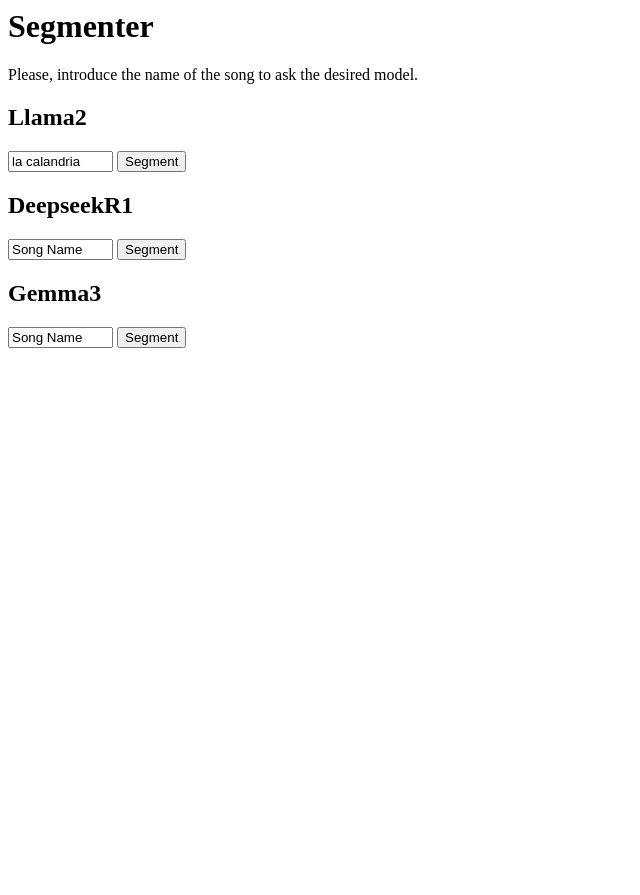
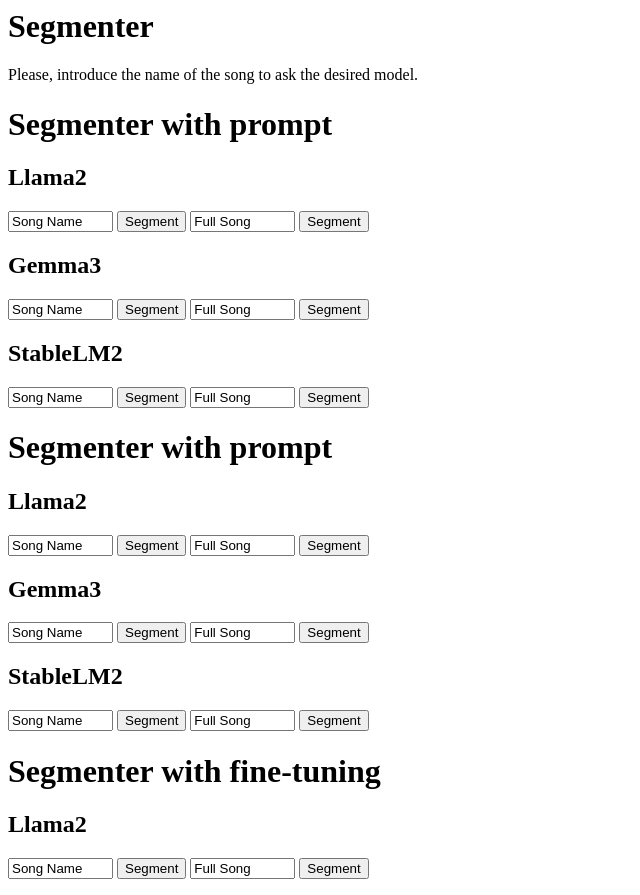
Before and after one commit to marsache/DigiFolk_TFG, a Flask app: page / in a window 1280 px wide. Shown: the whole page, without its empty margins (0-640 px from the left). Before the commit the page ends 348 px from the top, so only its background shows below. Run offline with Flask 3, Linux system fonts and the light colour scheme.

Commit message:
Correcciones servicio web

```diff
--- a/templates/index.html
+++ b/templates/index.html
@@ -5,22 +5,73 @@
 <body>
     <h1>Segmenter</h1>
     <p>Please, introduce the name of the song to ask the desired model.</p>
+
+    <h1>Segmenter with prompt</h1>
+
     <h2>Llama2</h2>
-    <input value="la calandria" type="text" id="segmenter2_llama2" name="segmenter2_llama2" required minlength="4" maxlength="20" size="10" />
-    <button onclick="performPost('segmenter2_llama2')">Segment</button>
-    <div id="segmenter2_llama2_response">
+    <input value="Song Name" type="text" id="segmenter_llama2" name="segmenter_llama2" required minlength="4" maxlength="20" size="10" />
+    <button onclick="performPost('segmenter_llama2')">Segment</button>
+    <input value="Full Song" type="text" id="segmenter_llama2" name="segmenter_llama2" required minlength="4" maxlength="20" size="10" />
+    <button onclick="performPostWLyrics('segmenter_llama2')">Segment</button>
+    <div id="segmenter_llama2_response">
         <p id="responseText"></p>
     </div>
-    <h2>DeepseekR1</h2>
-    <input value="Song Name" type="text" id="segmenter3_deepseekr1" name="segmenter3_deepseekr1" required minlength="4" maxlength="20" size="10" />
-    <button onclick="performPost('segmenter3_deepseekr1')">Segment</button>
-    <div id="segmenter3_deepseekr1_response">
+
+    <h2>Gemma3</h2>
+    <input value="Song Name" type="text" id="segmenter_gemma3" name="segmenter_gemma3" required minlength="4" maxlength="20" size="10" />
+    <button onclick="performPost('segmenter_gemma3')">Segment</button>
+    <input value="Full Song" type="text" id="segmenter_gemma3" name="segmenter_gemma3" required minlength="4" maxlength="20" size="10" />
+    <button onclick="performPostWLyrics('segmenter_gemma3')">Segment</button>
+    <div id="segmenter_gemma3_response">
         <p id="responseText"></p>
     </div>
+
+    <h2>StableLM2</h2>
+    <input value="Song Name" type="text" id="segmenter_stablelm2" name="segmenter_stablelm2" required minlength="4" maxlength="20" size="10" />
+    <button onclick="performPost('segmenter_stablelm2')">Segment</button>
+    <input value="Full Song" type="text" id="segmenter_stablelm2" name="segmenter_stablelm2" required minlength="4" maxlength="20" size="10" />
+    <button onclick="performPostWLyrics('segmenter_stablelm2')">Segment</button>
+    <div id="segmenter_stablelm2_response">
+        <p id="responseText"></p>
+    </div>
+
+    <h1>Segmenter with prompt</h1>
+
+    <h2>Llama2</h2>
+    <input value="Song Name" type="text" id="segmenter_llama2" name="segmenter_llama2" required minlength="4" maxlength="20" size="10" />
+    <button onclick="performPost('segmenter_llama2')">Segment</button>
+    <input value="Full Song" type="text" id="segmenter_llama2" name="segmenter_llama2" required minlength="4" maxlength="20" size="10" />
+    <button onclick="performPostWLyrics('segmenter_llama2')">Segment</button>
+    <div id="segmenter_llama2_response">
+        <p id="responseText"></p>
+    </div>
+
     <h2>Gemma3</h2>
-    <input value="Song Name" type="text" id="segmenter2_gemma3" name="segmenter2_gemma3" required minlength="4" maxlength="20" size="10" />
-    <button onclick="performPost('segmenter2_gemma3')">Segment</button>
-    <div id="segmenter2_gemma3_response">
+    <input value="Song Name" type="text" id="segmenter_gemma3" name="segmenter_gemma3" required minlength="4" maxlength="20" size="10" />
+    <button onclick="performPost('segmenter_gemma3')">Segment</button>
+    <input value="Full Song" type="text" id="segmenter_gemma3" name="segmenter_gemma3" required minlength="4" maxlength="20" size="10" />
+    <button onclick="performPostWLyrics('segmenter_gemma3')">Segment</button>
+    <div id="segmenter_gemma3_response">
+        <p id="responseText"></p>
+    </div>
+
+    <h2>StableLM2</h2>
+    <input value="Song Name" type="text" id="segmenter_stablelm2" name="segmenter_stablelm2" required minlength="4" maxlength="20" size="10" />
+    <button onclick="performPost('segmenter_stablelm2')">Segment</button>
+    <input value="Full Song" type="text" id="segmenter_stablelm2" name="segmenter_stablelm2" required minlength="4" maxlength="20" size="10" />
+    <button onclick="performPostWLyrics('segmenter_stablelm2')">Segment</button>
+    <div id="segmenter_stablelm2_response">
+        <p id="responseText"></p>
+    </div>
+
+    <h1>Segmenter with fine-tuning</h1>
+
+    <h2>Llama2</h2>
+    <input value="Song Name" type="text" id="segmenter_llama2" name="segmenter_llama2" required minlength="4" maxlength="20" size="10" />
+    <button onclick="performPost('segmenter_llama2')">Segment</button>
+    <input value="Full Song" type="text" id="segmenter_llama2" name="segmenter_llama2" required minlength="4" maxlength="20" size="10" />
+    <button onclick="performPost('segmenter_llama2')">Segment</button>
+    <div id="segmenter_llama2_response">
         <p id="responseText"></p>
     </div>
 </body>
@@ -44,14 +95,17 @@
             },
             success: function (response){
                 //let resultText = response.result;
-                let resultText = ""
-                if (response.Verses != undefined && response.Syllables != undefined) {
-                    resultText = "Verses: " + response.Verses;
-                    resultText += "\n\n";
-                    resultText += "Syllables: " + response.Syllables;
-                }
-                else
-                    resultText = "Error: " + response.Error;
+                // let resultText = ""
+                // if (response.Verses != undefined && response.Syllables != undefined) {
+                //     resultText = "Verses: " + response.Verses;
+                //     resultText += "\n\n";
+                //     resultText += "Syllables: " + response.Syllables;
+                // }
+                // else
+                //     resultText = "Error: " + response.Error;
+                // showOutput(resultText, segmenterName);
+
+                resultText = response;
                 showOutput(resultText, segmenterName);
             },
             error: function () {
@@ -59,4 +113,38 @@
             }
         })
     }
+
+    function performPostWLyrics(segmenterName) {
+        document.getElementById(segmenterName+"_response").innerText = "Processing answer...";
+        let segmenterLyrics = document.getElementById(segmenterName).value;
+        $.ajax({
+            type: "POST",
+            url: "{{ url_for('segmenter_method_lyrics') }}",
+            data: {
+                "songLyrics": segmenterLyrics,
+                "modelName": segmenterName
+            },
+            success: function (response){
+                //let resultText = response.result;
+
+                // JSON FORMAT
+                // let resultText = ""
+                // if (response.Verses != undefined && response.Syllables != undefined) {
+                //     resultText = "Verses: " + response.Verses;
+                //     resultText += "\n\n";
+                //     resultText += "Syllables: " + response.Syllables;
+                // }
+                // else
+                //     resultText = "Error: " + response.Error;
+                // showOutput(resultText, segmenterName);
+
+                resultText = response;
+                showOutput(resultText, segmenterName);
+            },
+            error: function () {
+                showOutput("An error occurred.");
+            }
+        })
+
+    }
 </script>
```
Also changed, not shown: main.py (+25 -7 lines), model.py (+9 -2 lines).
